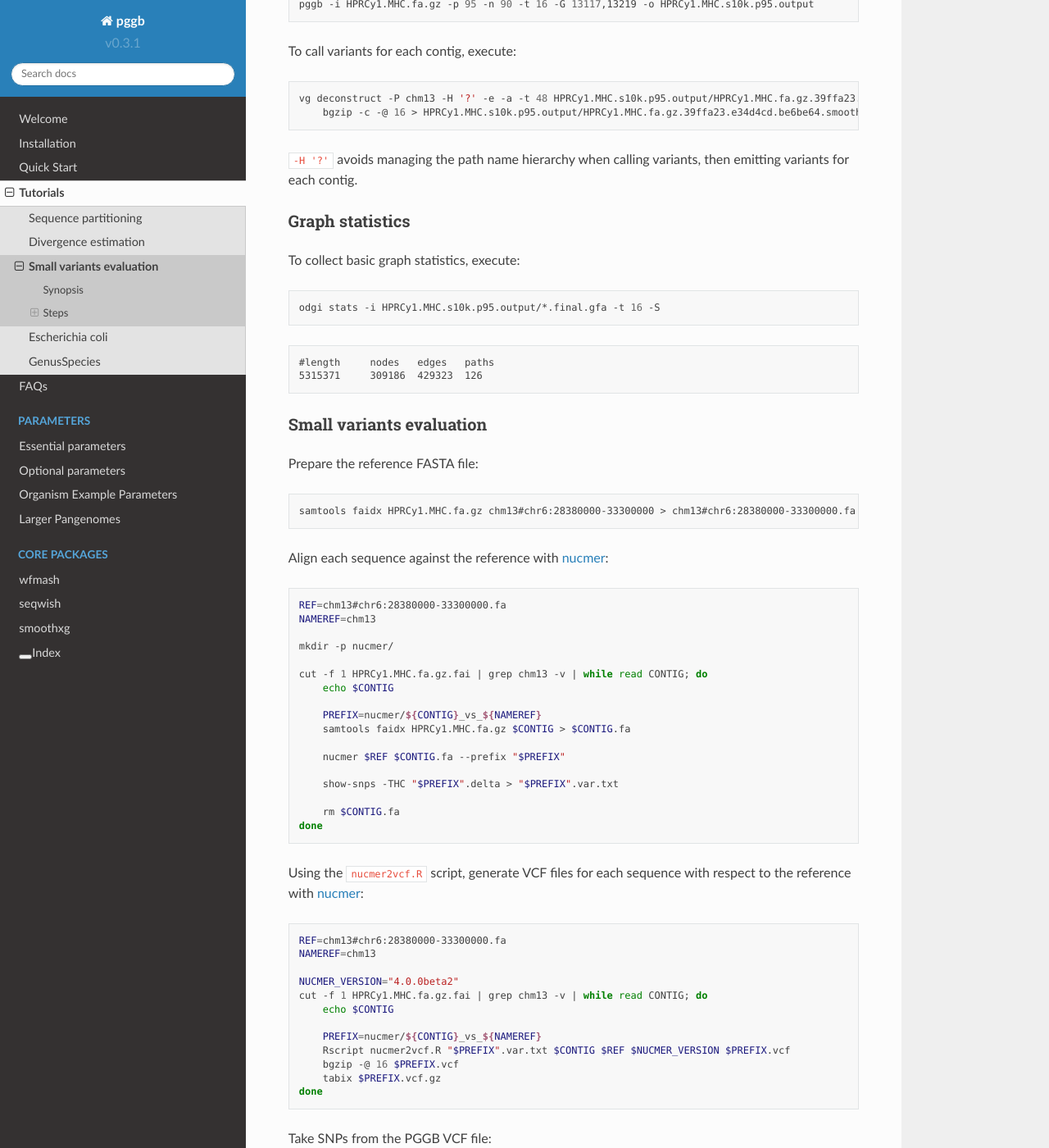
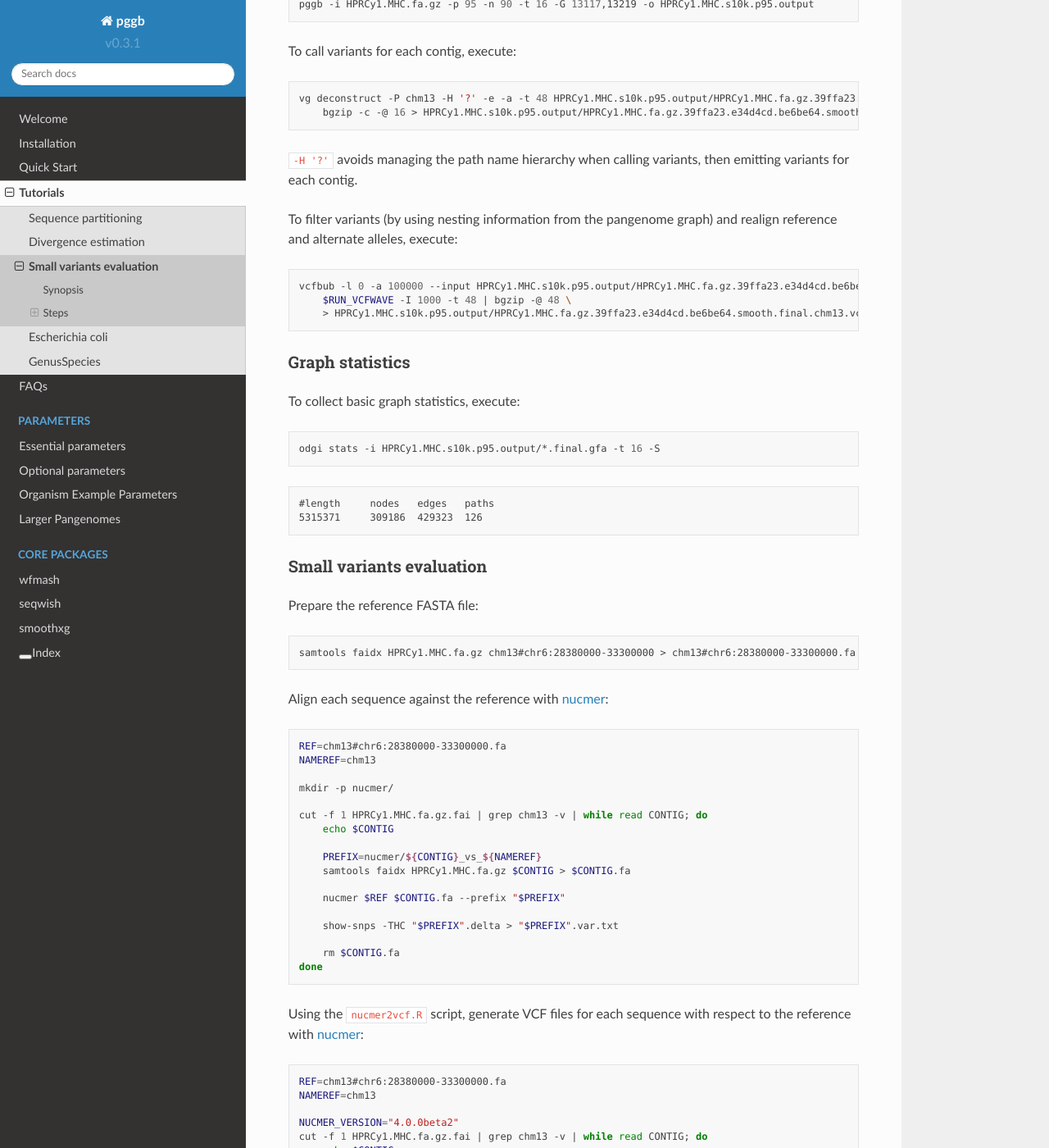
Before and after one commit to pangenome/pggb, a Sphinx documentation site: the page built from docs/rst/tutorials/small_variants_evaluation.rst, in a window 1280 px wide and 1400 px high, scrolled down 1495 px. Shown: the whole window at 82% size. Built offline with Sphinx 7.4.7 and the Read the Docs theme 2.0.0, drawn with Linux system fonts in a browser that asks for light colours; some of the changed text lies outside the part shown.

Commit message:
add `vcfbub | vcfwave` to the small_variants_evaluation.rst tutorial [skip ci]

```diff
--- a/docs/rst/tutorials/small_variants_evaluation.rst
+++ b/docs/rst/tutorials/small_variants_evaluation.rst
@@ -90,6 +90,15 @@ To call variants for each contig, execute:
 
 ``-H '?'`` avoids managing the path name hierarchy when calling variants, then emitting variants for each contig.
 
+To filter variants (by using nesting information from the pangenome graph) and realign reference and alternate alleles, execute:
+
+.. code-block:: bash
+
+    vcfbub -l 0 -a 100000 --input HPRCy1.MHC.s10k.p95.output/HPRCy1.MHC.fa.gz.39ffa23.e34d4cd.be6be64.smooth.final.chm13.vcf.gz | \
+        $RUN_VCFWAVE -I 1000 -t 48 | bgzip -@ 48 \
+        > HPRCy1.MHC.s10k.p95.output/HPRCy1.MHC.fa.gz.39ffa23.e34d4cd.be6be64.smooth.final.chm13.vcfbub.a100k.wave.vcf.gz
+
+
 -------------------------
 Graph statistics
 -------------------------
@@ -154,6 +163,7 @@ Using the ``nucmer2vcf.R`` script, generate VCF files for each sequence with res
         tabix $PREFIX.vcf.gz
     done
 
+
 Take SNPs from the PGGB VCF file:
 
 .. code-block:: bash
@@ -165,7 +175,7 @@ Take SNPs from the PGGB VCF file:
         echo $CONTIG
 
         bash vcf_preprocess.sh \
-            HPRCy1.MHC.s10k.p95.output/*.vcf.gz \
+            HPRCy1.MHC.s10k.p95.output/*.vcfbub.a100k.wave.vcf.gz \
             $CONTIG \
             1 \
             $REF
@@ -192,7 +202,7 @@ Compare nucmer-based SNPs with PGGB-based SNPs:
         rtg vcfeval \
             -t $REFSDF \
             -b $PREFIX.vcf.gz \
-            -c HPRCy1.MHC.s10k.p95.output/HPRCy1.MHC.fa.gz.*.smooth.final.chm13.bub100k.waved.${CONTIG}.max1.vcf.gz \
+            -c HPRCy1.MHC.s10k.p95.output/HPRCy1.MHC.fa.gz.*.smooth.final.chm13.vcfbub.a100k.wave.${CONTIG}.max1.vcf.gz \
             -T 16 \
             -o vcfeval/${CONTIG}
     done
```
Also changed, not shown: other parts of docs/rst/tutorials/small_variants_evaluation.rst (+1 -0 lines), docs/img/MHC.nucmer_vs_pggb.precision_recall_f1score.png.
